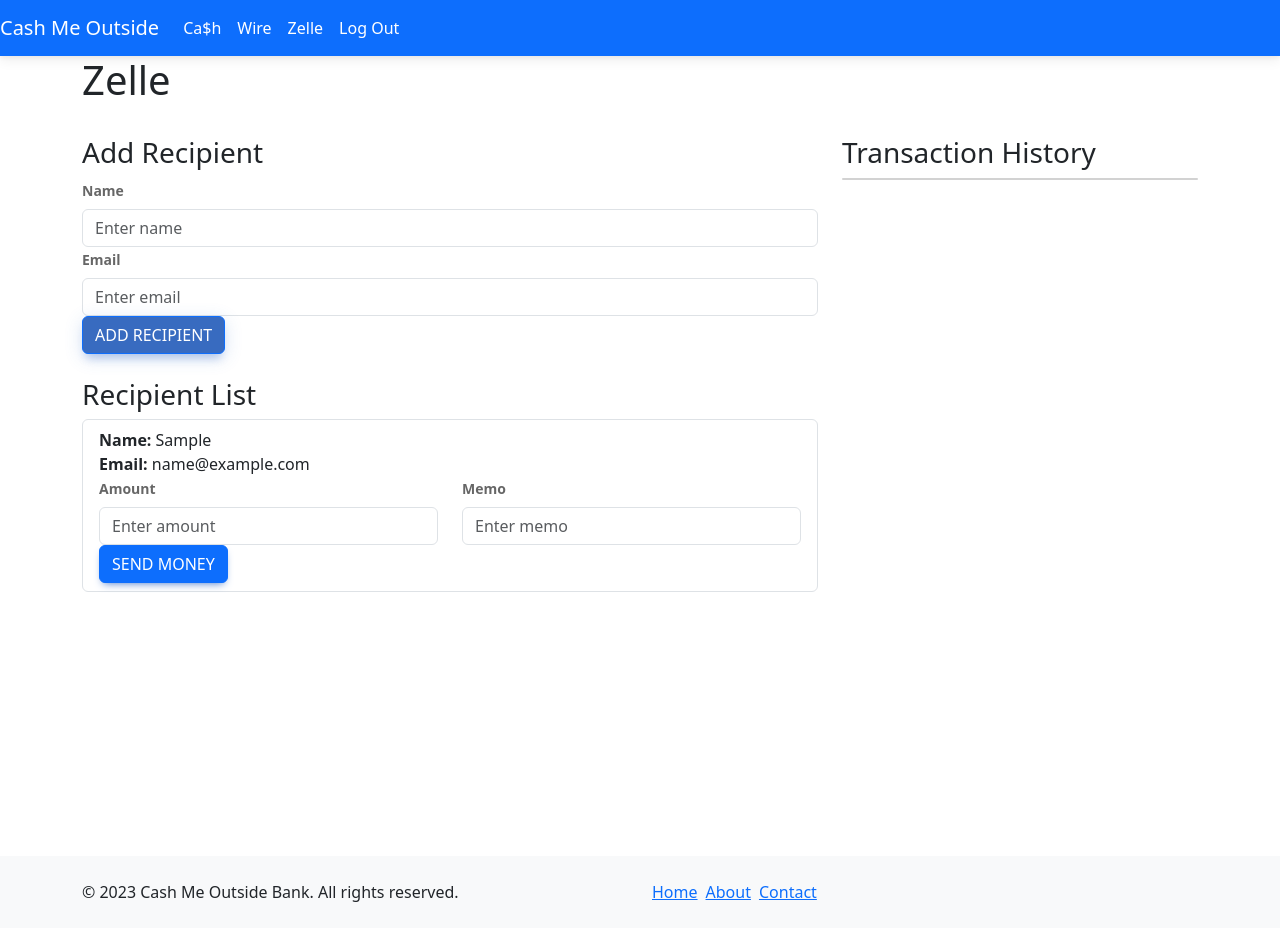
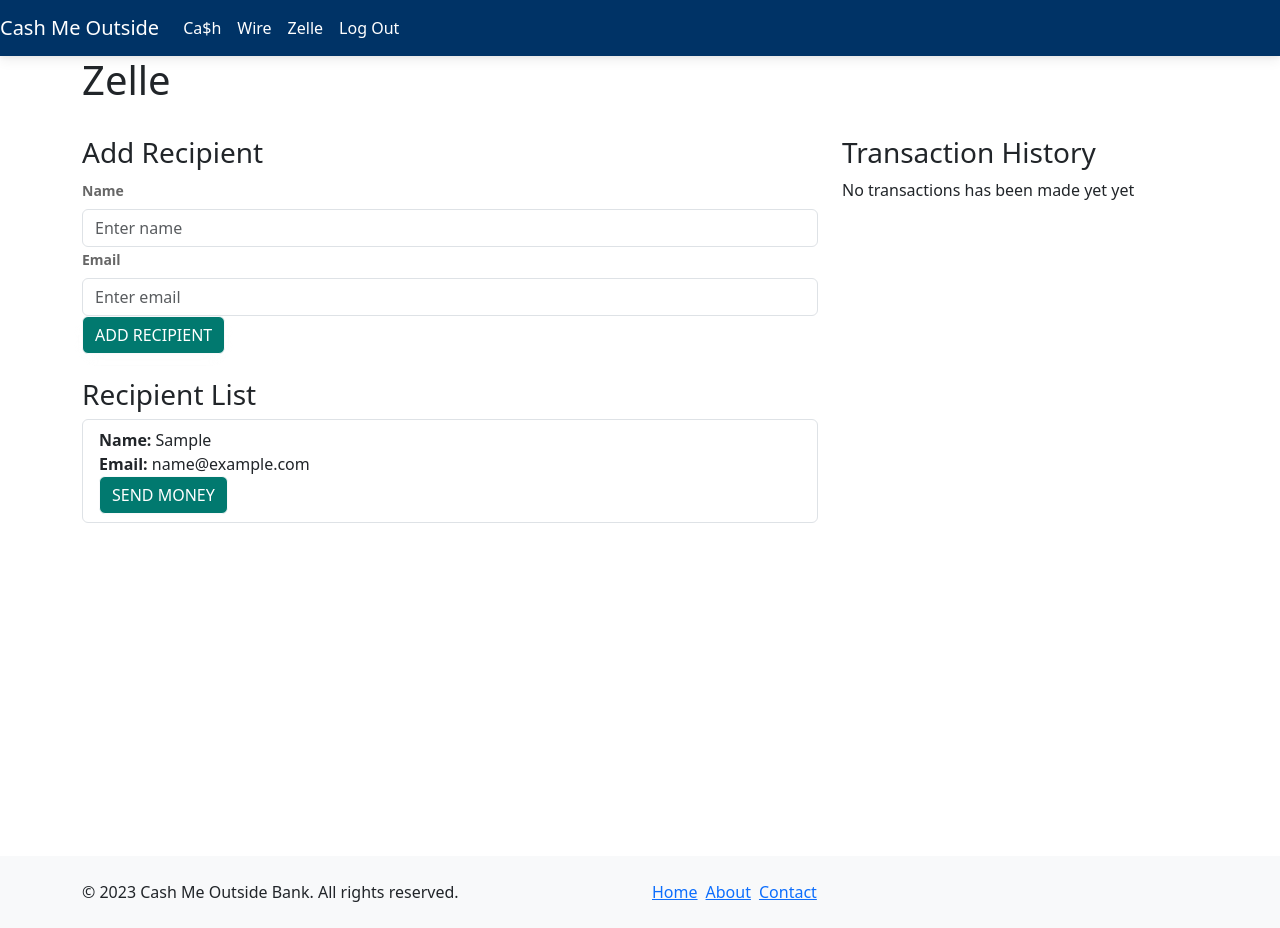
Before and after one commit to 00rest/cash-me-outside, a React (Create React App) app in the folder client/: page /zelle in a window 1280 px wide. Both pictures are taken after typing "Sample", "name@example.com" into the empty fields and a click on the button "ADD RECIPIENT". Built offline with nearby package versions, Linux system fonts and the light colour scheme.

Commit message:
updated zelle page

```diff
--- a/client/src/Navigation/Navbar.js
+++ b/client/src/Navigation/Navbar.js
@@ -2,7 +2,7 @@
 
 const Navbar = () => {
   return (
-    <nav className="navbar navbar-expand-lg navbar-light bg-primary">
+    <nav className="navbar navbar-expand-lg navbar-light" style={{ backgroundColor: "#003366", color: "white" }}>
       <a className="navbar-brand text-white" href="./home">
         Cash Me Outside
       </a>
--- a/client/src/pages/Zelle.js
+++ b/client/src/pages/Zelle.js
@@ -5,6 +5,7 @@
   const [recipients, setRecipients] = useState([]);
   const [name, setName] = useState('');
   const [email, setEmail] = useState('');
+  const [showAmountMemo, setShowAmountMemo] = useState(false);
   const [amount, setAmount] = useState('');
   const [memo, setMemo] = useState('');
   const [transactions, setTransactions] = useState([]);
@@ -30,33 +31,30 @@
     setError('');
   };
 
-  const handleAmountChange = (index, value) => {
-    const updatedRecipients = [...recipients];
-    updatedRecipients[index].amount = value;
-    setRecipients(updatedRecipients);
+  const handleSendMoney = (index) => {
+    const updatedRecipients = recipients.map((recipient, i) => {
+      if (i === index) {
+        return {
+          ...recipient,
+          amount: amount,
+          memo: memo,
+        };
+      }
+      return recipient;
+    });
+
+    const transaction = {
+      recipient: updatedRecipients[index],
+      date: new Date().toLocaleString(),
     };
 
-  const handleMemoChange = (index, value) => {
-    const updatedRecipients = [...recipients];
-    updatedRecipients[index].memo = value;
     setRecipients(updatedRecipients);
+    setTransactions([...transactions, transaction]);
+    setShowAmountMemo(false);
+    setError('');
   };
 
-  const handleSendMoney = (index) => {
-    const recipient = recipients[index];
 
-    if (!recipient.amount || !recipient.memo) {
-      setError('Please enter the amount and memo.');
-      return;
-    }
-
-    const transaction = {
-      recipient: recipient,
-      date: new Date().toLocaleString(),
-    };
-    setTransactions([...transactions, transaction]);
-    setError('');
-  };
 
   return (
     <div className="container d-flex-column min-vh-100">
@@ -85,13 +83,16 @@
                   onChange={(e) => setEmail(e.target.value)}
                 />
               </Form.Group>
-              <Button variant="primary" type="submit">
+              <Button variant="light" type="submit" style={{ backgroundColor: "#01796F", color: "white" }}>
                 Add Recipient
               </Button>
             </Form>
           </div>
           <div className="mt-4">
             <h3>Recipient List</h3>
+            {recipients.length === 0 ? (
+              <p>No Recipient has been added yet</p>
+            ) : (
             <ListGroup>
               {recipients.map((recipient, index) => (
                 <ListGroup.Item key={index}>
@@ -101,6 +102,16 @@
                   <div>
                     <strong>Email:</strong> {recipient.email}
                   </div>
+                  {!showAmountMemo && (
+                    <Button
+                      variant="light" style={{ backgroundColor: "#01796F", color: "white" }}
+                      onClick={() => setShowAmountMemo(true)}
+                    >
+                      Send Money
+                    </Button>
+                  )}
+                  {showAmountMemo && (
+                    <>
                       <Row>
                         <Col>
                           <Form.Group controlId={`formAmount_${index}`}>
@@ -108,10 +119,8 @@
                             <Form.Control
                               type="text"
                               placeholder="Enter amount"
-                          value={recipient.amount}
-                          onChange={(e) =>
-                            handleAmountChange(index, e.target.value)
-                          }
+                              value={amount}
+                              onChange={(e) => setAmount(e.target.value)}
                             />
                           </Form.Group>
                         </Col>
@@ -121,29 +130,33 @@
                             <Form.Control
                               type="text"
                               placeholder="Enter memo"
-                          value={recipient.memo}
-                          onChange={(e) =>
-                            handleMemoChange(index, e.target.value)
-                          }
+                              value={memo}
+                              onChange={(e) => setMemo(e.target.value)}
                             />
                           </Form.Group>
                         </Col>
                       </Row>
                       <Button
-                    variant="primary"
+                        variant="light" style={{ backgroundColor: "#01796F", color: "white" }}
                         onClick={() => handleSendMoney(index)}
                       >
-                    Send Money
+                        Confirm Send
                       </Button>
+                    </>
+                  )}
                 </ListGroup.Item>
               ))}
             </ListGroup>
+            )}
           </div>
         </div>
         <div className="col-md-4">
           <div className="mt-4">
             <h3>Transaction History</h3>
-            <Card>
+            {transactions.length === 0 ? (
+              <p>No transactions has been made yet yet</p>
+            ) : (
+            <Card style={{ backgroundColor: "#003366", color: "white" }}>
               <ListGroup variant="flush">
                 {transactions.map((transaction, index) => (
                   <ListGroup.Item key={index}>
@@ -166,6 +179,7 @@
                 ))}
               </ListGroup>
             </Card>
+            )}
           </div>
         </div>
       </div>
```
Lines whose indentation alone changed are shown as unchanged.
